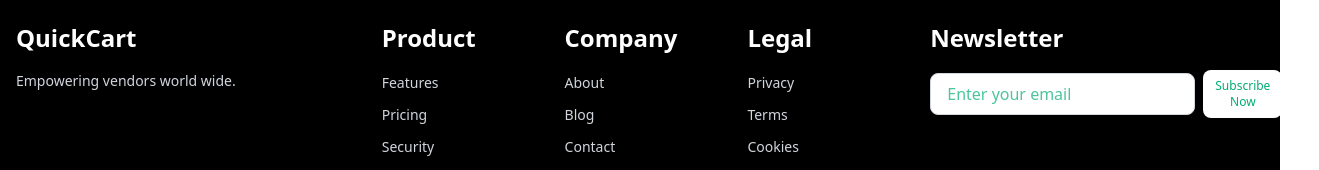
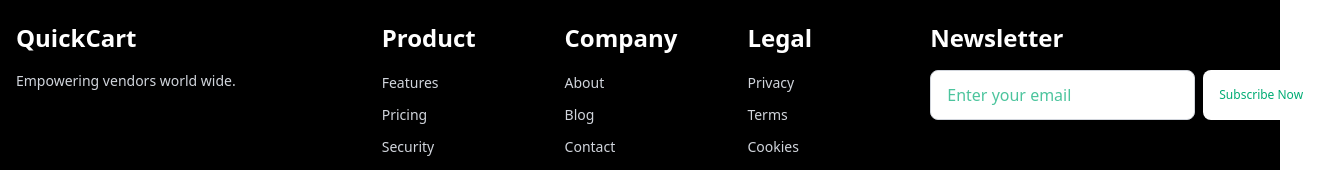
Before and after one commit to Olasunkanmi001/quickCart-landingPage, a React (Vite) app: page / in a window 1280 px wide. Shown: the part 6048-6218 px from the top of the page, 1319 px wide, since content can reach past the window. Built offline with nearby package versions, Linux system fonts and the light colour scheme.

Commit message:
Made both the input and button have consistent height using flexbox alignment and matching padding

```diff
--- a/src/component/footer.jsx
+++ b/src/component/footer.jsx
@@ -141,14 +141,14 @@ const Footer = () => {
             </h3>
             <form
               onSubmit={handleEmailSubmit}
-              className="flex gap-2 items-center max-w-md"
+              className="flex gap-2 items-stretch max-w-md"
             >
               <input
                 type="email"
                 value={email}
                 onChange={(e) => setEmail(e.target.value)}
                 placeholder="Enter your email"
-                className="newsletter-input flex-1 px-4 py-2 bg-white border border-gray-300 rounded-lg focus:outline-none"
+                className="newsletter-input flex-1 px-4 py-3 bg-white border border-gray-300 rounded-lg focus:outline-none"
                 style={{
                   color: "#01AC74",
                   borderColor: email ? "#01AC74" : undefined,
@@ -157,7 +157,7 @@ const Footer = () => {
               />
               <button
                 type="submit"
-                className="px-3 py-2 bg-white hover:bg-gray-50 active:bg-gray-200 active:scale-95 rounded-lg font-medium transition-all duration-150 transform text-xs"
+                className="px-4 py-3 bg-white hover:bg-gray-50 active:bg-gray-200 active:scale-95 rounded-lg font-medium transition-all duration-150 transform text-xs whitespace-nowrap"
                 style={{ color: "#01AC74" }}
               >
                 Subscribe Now
```
